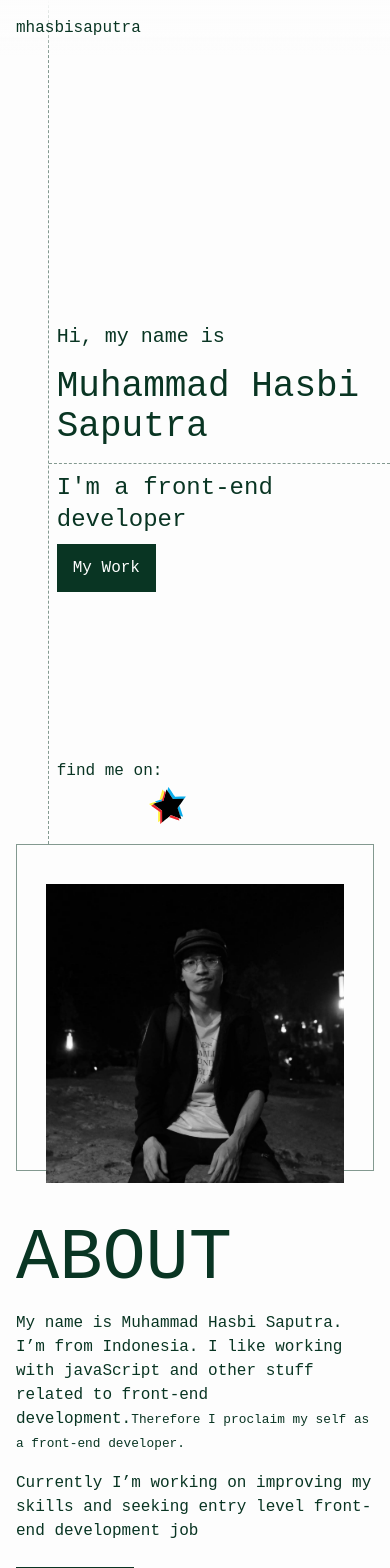
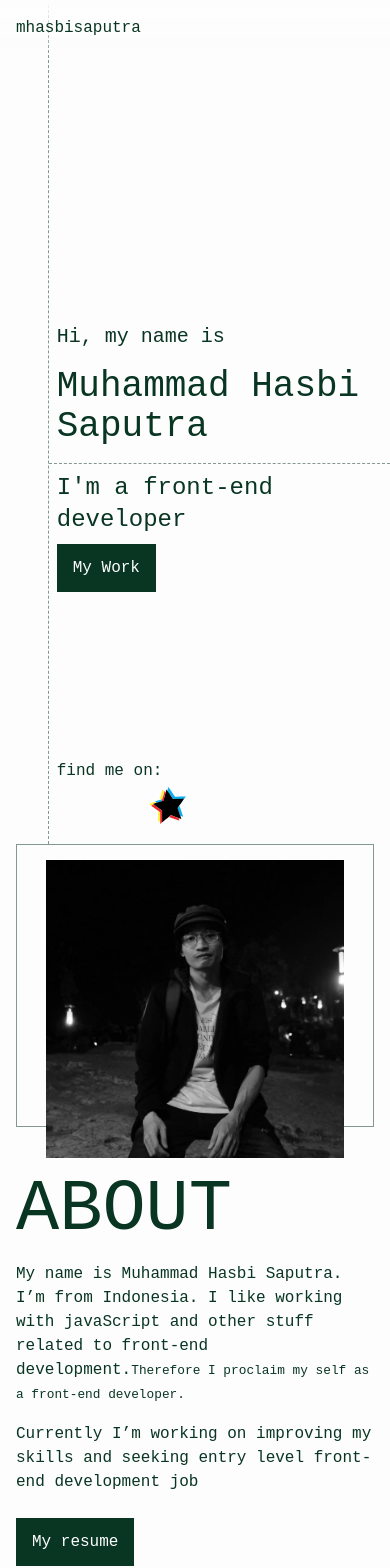
Before and after one commit to lukpaikat/my-portfolio-website, a React (Create React App) app: page / in a window 390 px wide. Shown: the top 1568 px of the page. Built offline with nearby package versions, Linux system fonts and the light colour scheme; some icons are missing.

Commit message:
change sm to landscape

```diff
--- a/src/components/About.jsx
+++ b/src/components/About.jsx
@@ -5,18 +5,18 @@ function About() {
   return (
     <section
       id="about"
-      className="grid sm:grid-cols-[45%_55%] h-screen sm:max-h-[720px]
-      min-h-[720px] sm:min-h-0 px-4 sm:pl-0"
+      className="landscape:grid landscape:grid-cols-[45%_55%] landscape:h-screen landscape:max-h-[720px]
+      landscape:min-h-[440px] px-4 landscape:pl-0"
     >
-      <div className="flex items-center justify-center relative before:w-full before:h-[90%] sm:before:h-full sm:before:w-10/12 before:top-0 sm:before:left-0 sm:before:top-auto before:border sm:before:border-l-0 before:border-spanish-green before:absolute max-h-[720px]">
+      <div className="flex items-center justify-center relative before:w-full before:h-[90%] landscape:before:h-full landscape:before:w-10/12 before:top-0 landscape:before:left-0 landscape:before:top-auto before:border landscape:before:border-l-0 before:border-spanish-green before:absolute max-h-[720px]">
         <img
-          className="h-10/12 w-10/12 relative z-10 mt-4 sm:mt-0
-            sm:w-11/12 sm:h-11/12 max-h-[600px] max-w-[600px] aspect-square object-cover"
+          className="h-10/12 w-10/12 relative z-10 mt-4 landscape:mt-0
+            landscape:w-11/12 landscape:h-11/12 max-h-[600px] max-w-[600px] aspect-square object-cover"
           src={myPhoto}
           alt="my face"
         />
       </div>
-      <article className="flex sm:justify-center flex-col my-4">
+      <article className="flex landscape:justify-center flex-col my-4">
         <h2 className="mb-4 text-7xl 2xl:text-8xl">ABOUT</h2>
         <div>
           <p className="mb-4 2xl:text-xl">
```
